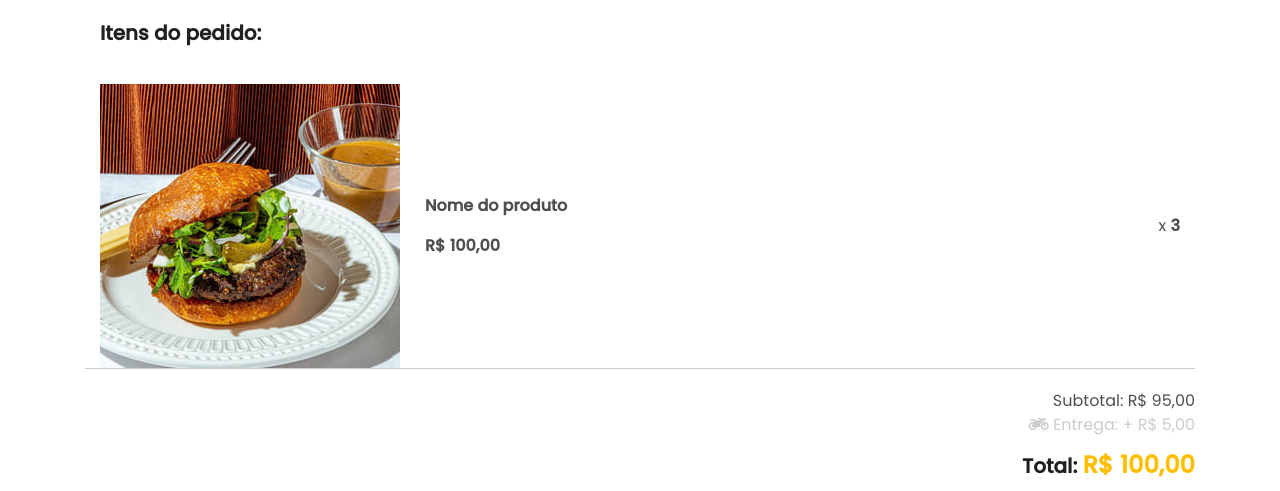
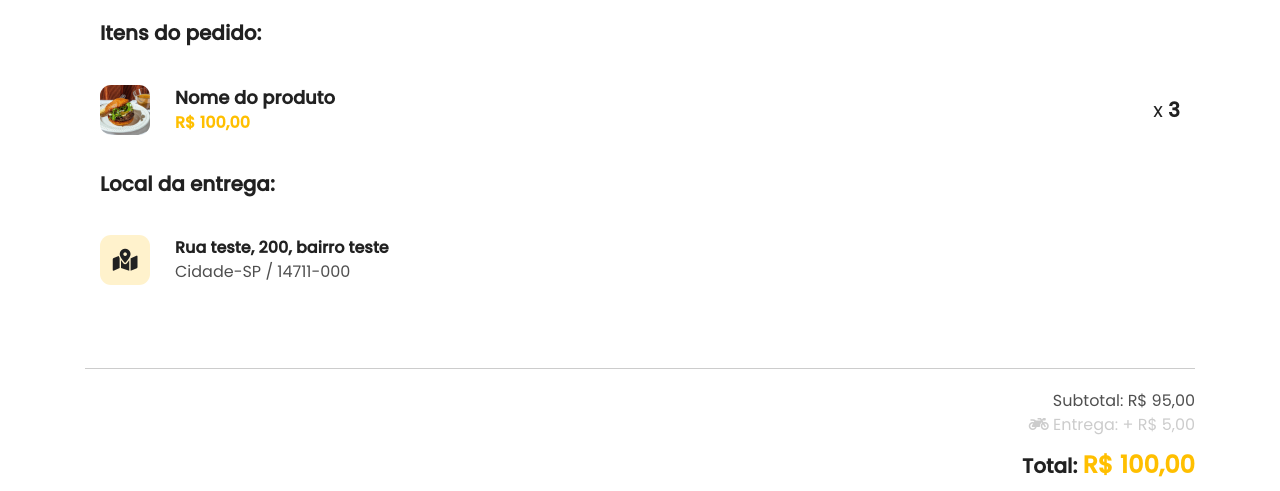
Before and after one commit to viniciusagosto/cardapio-online-v1, a plain HTML site: page index.html in a window 1280 px wide. Shown: the part 181-672 px from the top of the page. Drawn offline with Linux system fonts and the light colour scheme.

Commit message:
update css

```diff
--- a/css/main.css
+++ b/css/main.css
@@ -668,3 +668,55 @@ select.form-control {
     right: 25px;
     top: 38px;
 }
+
+.img-produto-resumo img {
+    width: 50px;
+    border-radius: 11px;
+}
+
+.item-carrinho.resumo {
+    padding-bottom: 10px;
+    padding-bottom: 10px;
+}
+
+.title-produto-resumo {
+    color: var(--color-black);
+    font-size: 18px;
+    text-overflow: ellipsis;
+    white-space: nowrap;
+    overflow: hidden;
+    margin-bottom: 0;
+}
+
+.price-produto-resumo {
+    color: var(--color-primary);
+    font-size: 16px;
+    margin-bottom: 0;
+}
+
+.quantidade-produto-resumo {
+    color: var(--color-black);
+    font-size: 20px;
+    margin-bottom: 0;
+}
+
+.img-map {
+    width: 50px;
+    height: 50px;
+    background-color: var(--color-secondary);
+    color: var(--color-black);
+    font-size: 22px;
+    display: flex;
+    justify-content: center;
+    align-items: center;
+    border-radius: 11px;
+}
+
+.texto-endereco {
+    margin-bottom: 0;
+    color: var(--color-black);
+}
+
+.cidade-endereco {
+    margin-bottom: 0;
+}
```
